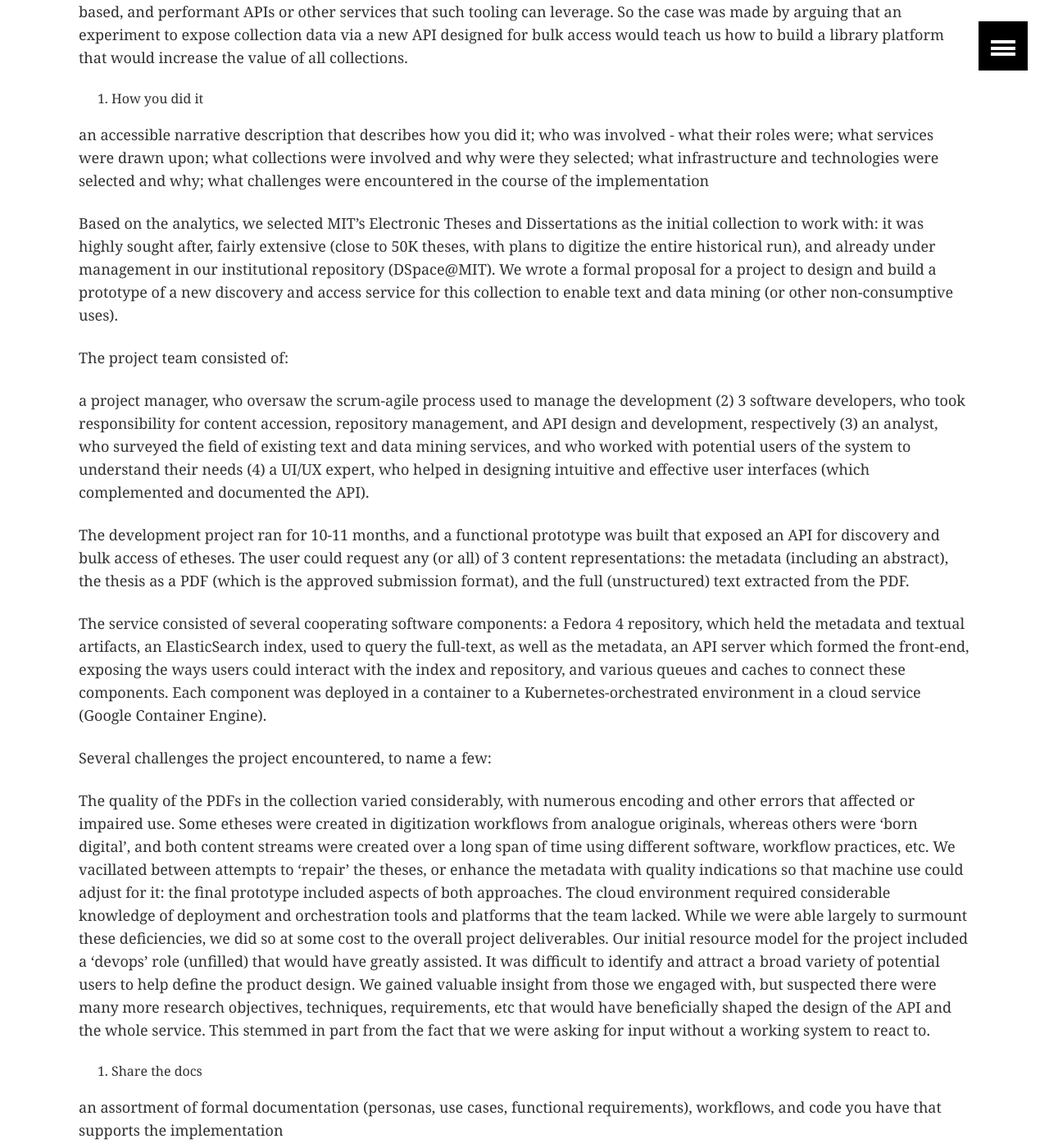
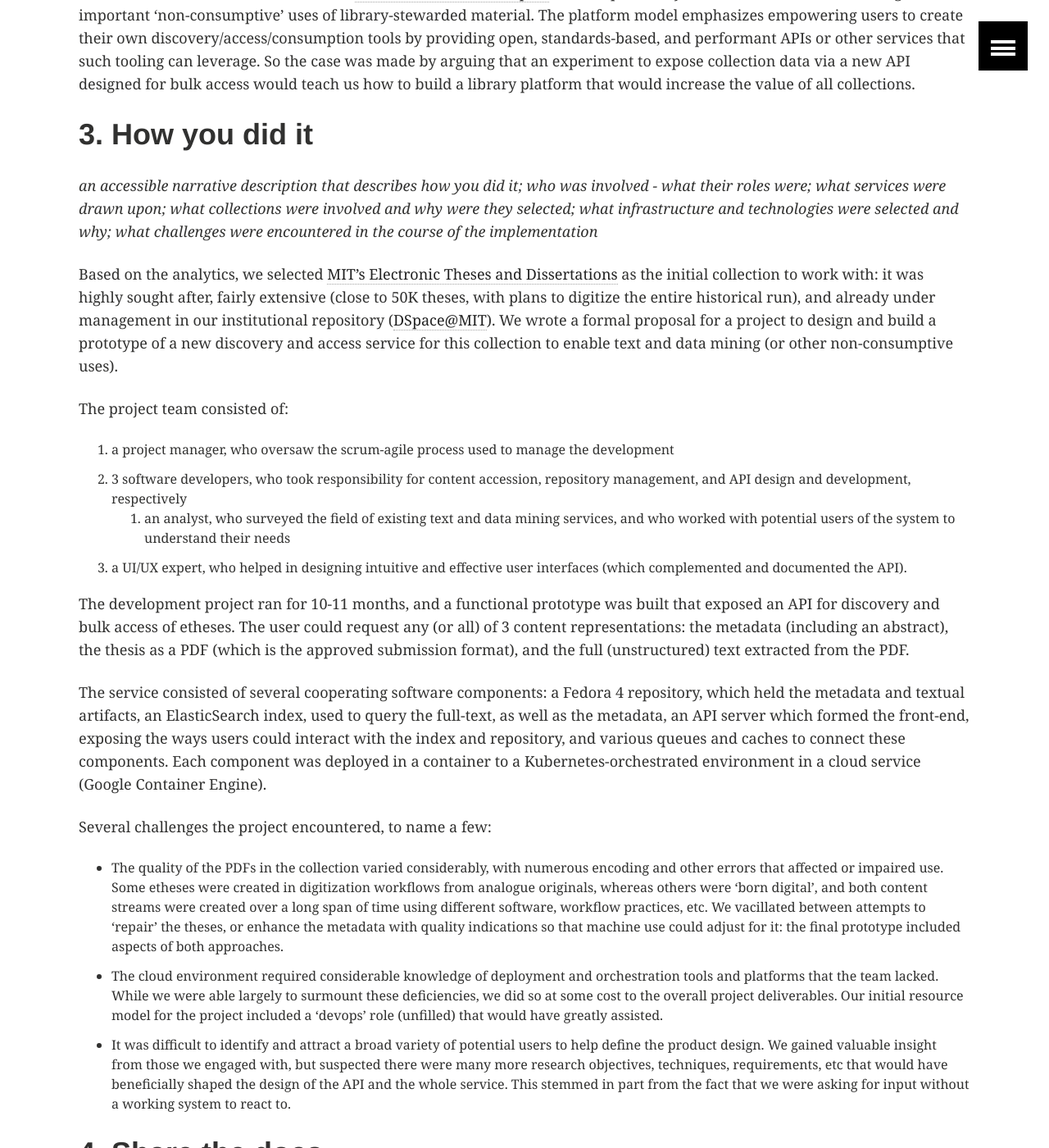
Before and after one commit to collectionsasdata/collectionsasdata.github.io, a Jekyll site: the page built from facet1_mit_rodgers.md, in a window 1280 px wide and 1400 px high, scrolled down 1153 px. Shown: the whole window at 82% size. Built offline with Jekyll 4.4.1, drawn with Linux system fonts in a browser that asks for light colours; some of the changed text lies outside the part shown.

Commit message:
Update facet1_mit_rodgers.md

```diff
--- a/facet1_mit_rodgers.md
+++ b/facet1_mit_rodgers.md
@@ -45,29 +44,29 @@
 
 Several challenges the project encountered, to name a few:
 
-The quality of the PDFs in the collection varied considerably, with numerous encoding and other errors that affected or impaired use. Some etheses were created in digitization workflows from analogue originals, whereas others were ‘born digital’, and both content streams were created over a long span of time using different software, workflow practices, etc.  We vacillated between attempts to ‘repair’ the theses, or enhance the metadata with quality indications so that machine use could adjust for it: the final prototype included aspects of both approaches.
-The cloud environment required considerable knowledge of deployment and orchestration tools and platforms that the team lacked. While we were able largely to surmount these deficiencies, we did so at some cost to the overall project deliverables. Our initial resource model for the project included a ‘devops’ role (unfilled) that would have greatly assisted.
-It was difficult to identify and attract a broad variety of potential users to help define the product design. We gained valuable insight from those we engaged with, but suspected there were many more research objectives, techniques, requirements, etc that would have beneficially shaped the design of the API and the whole service. This stemmed in part from the fact that we were asking for input without a working system to react to.
+* The quality of the PDFs in the collection varied considerably, with numerous encoding and other errors that affected or impaired use. Some etheses were created in digitization workflows from analogue originals, whereas others were ‘born digital’, and both content streams were created over a long span of time using different software, workflow practices, etc.  We vacillated between attempts to ‘repair’ the theses, or enhance the metadata with quality indications so that machine use could adjust for it: the final prototype included aspects of both approaches.
+* The cloud environment required considerable knowledge of deployment and orchestration tools and platforms that the team lacked. While we were able largely to surmount these deficiencies, we did so at some cost to the overall project deliverables. Our initial resource model for the project included a ‘devops’ role (unfilled) that would have greatly assisted.
+* It was difficult to identify and attract a broad variety of potential users to help define the product design. We gained valuable insight from those we engaged with, but suspected there were many more research objectives, techniques, requirements, etc that would have beneficially shaped the design of the API and the whole service. This stemmed in part from the fact that we were asking for input without a working system to react to.
 
-4. Share the docs
+# 4. Share the docs
 
-an assortment of formal documentation (personas, use cases, functional requirements), workflows, and code you have that supports the implementation
+*an assortment of formal documentation (personas, use cases, functional requirements), workflows, and code you have that supports the implementation*
 
-Project documents forthcoming, but the code that was used to run the prototype is available on Github:
-https://github.com/mitlib-tdm
+Project documents forthcoming, but the code that was used to run the prototype is [available on Github.](https://github.com/mitlib-tdm)
 
-5. Understanding use
+# 5. Understanding use
 
-discrete discussion of how you approach understanding use (e.g. library use, research use, pedagogical use, creative use, etc.) - discussion of exemplary use is also encouraged
+*discrete discussion of how you approach understanding use (e.g. library use, research use, pedagogical use, creative use, etc.) - discussion of exemplary use is also encouraged*
 
 The team solicited potential users of the ethesis service, and conducted a small number of interviews to elicit both their intended use, but also what affordances such a service should provide to researchers.
+
 We learned that the metadata we exposed (academic department, completion year, degree type, etc) were considered useful ways to plumb and select within that particular corpus (etheses), in addition to keyword search over the full-text.
 
 The service itself was designed to gather data about how it was used, but working against this was the desire to make the data openly available to all, without ‘user tracking’. In the end, the service emerged with a lightly tiered structure: all content was freely available, but certain advanced functions required obtaining an API key (which allowed much better analytics).
 
-6. Who supports use
+# 6. Who supports use
 
-discrete discussion of the people, services, and programs that support use of the data (e.g. digital scholarship services, instruction services, subject area liaisons, etc.)
+*discrete discussion of the people, services, and programs that support use of the data (e.g. digital scholarship services, instruction services, subject area liaisons, etc.)*
 
 While the cloud-hosted service compute infrastructure was supported by the libraries technology team, the project required considerable support throughout the libraries and archives. At MIT, the responsibility for collecting and curating theses and dissertations falls to the Institute Archives, who were a key stakeholder in the project. They did extensive research (including soliciting  advice from the Institute’s legal counsel) on the IP and rights issues surrounding such a new service, since this kind of use was not originally contemplated in the policies governing theses. They also assumed general responsibility for the rare but complex decisions around takedown requests, etc.
 
@@ -75,14 +74,14 @@
 
 If the service were launched in production, repository managers would need to both administer the service, but also field questions and provide support for end-users (API key management, etc). In addition, the IT operations group would need to follow the standard set of practices for system backup, performance monitoring, etc. We learned that data-intensive services such as this (where gigabytes of package downloads were routine) had to be managed carefully from a resource perspective.
 
-7. Things people should know
+# 7. Things people should know
 
-distilled things that people should know if they are thinking about pursuing similar work
+*distilled things that people should know if they are thinking about pursuing similar work*
 
 One key insight we gained was the need to perform a thorough appraisal of the collection from a data completeness, uniformity, and consistency perspective: when discovery and access are confined to siloed legacy applications,  these quality dimensions may be difficult to observe.
 
-8. Whats next
+# 8. Whats next
 
-you have something in place. whats next and why?
+*you have something in place. whats next and why?*
 
 ETDs were a great candidate collection for understanding the requirements of a text and data mining service, but we have numerous text-based collections of high value, including our extensive open access articles collection, conference proceedings, technical reports, working papers, etc. An analysis of these corpora (what are useful metadata discriminators, etc) in light of the insights gained in the etheses prototype, could lead to a general, flexible service for offering the wealth of content the Libraries has to new forms of scholarly inquiry.
```
Also changed, not shown: other parts of facet1_mit_rodgers.md (+14 -15 lines).
